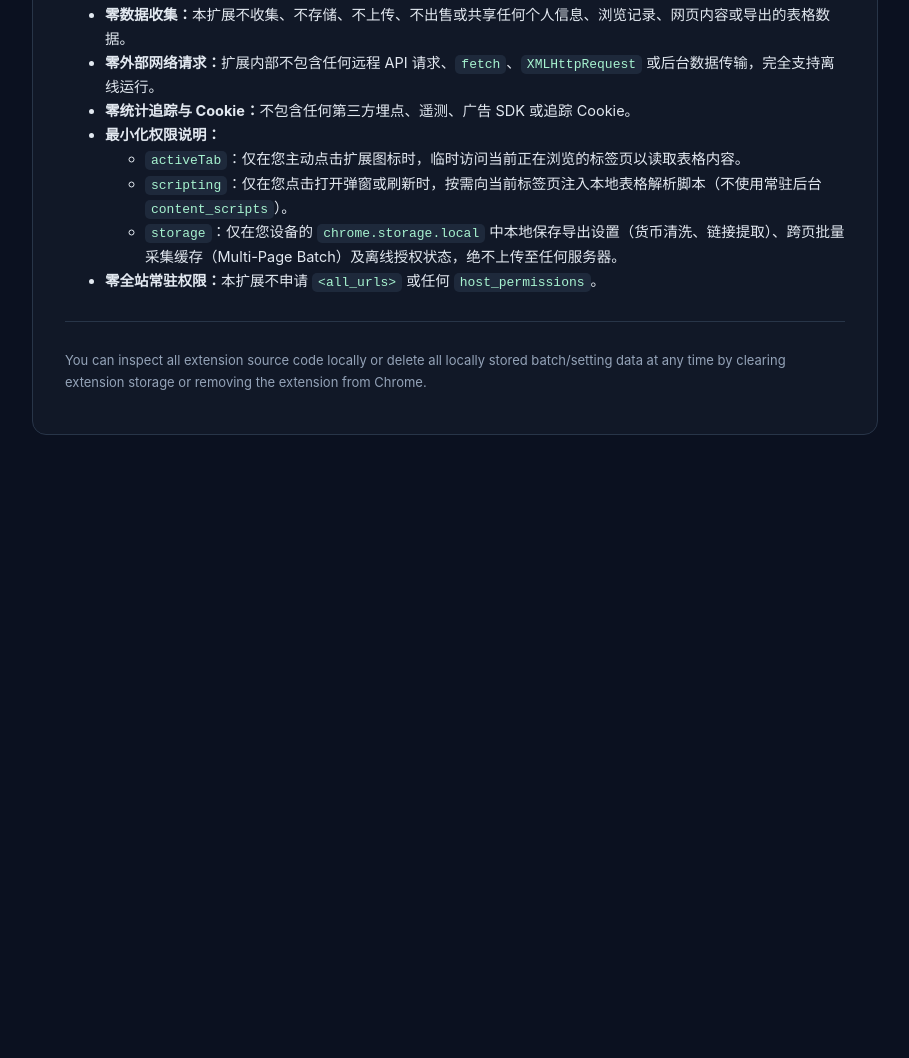
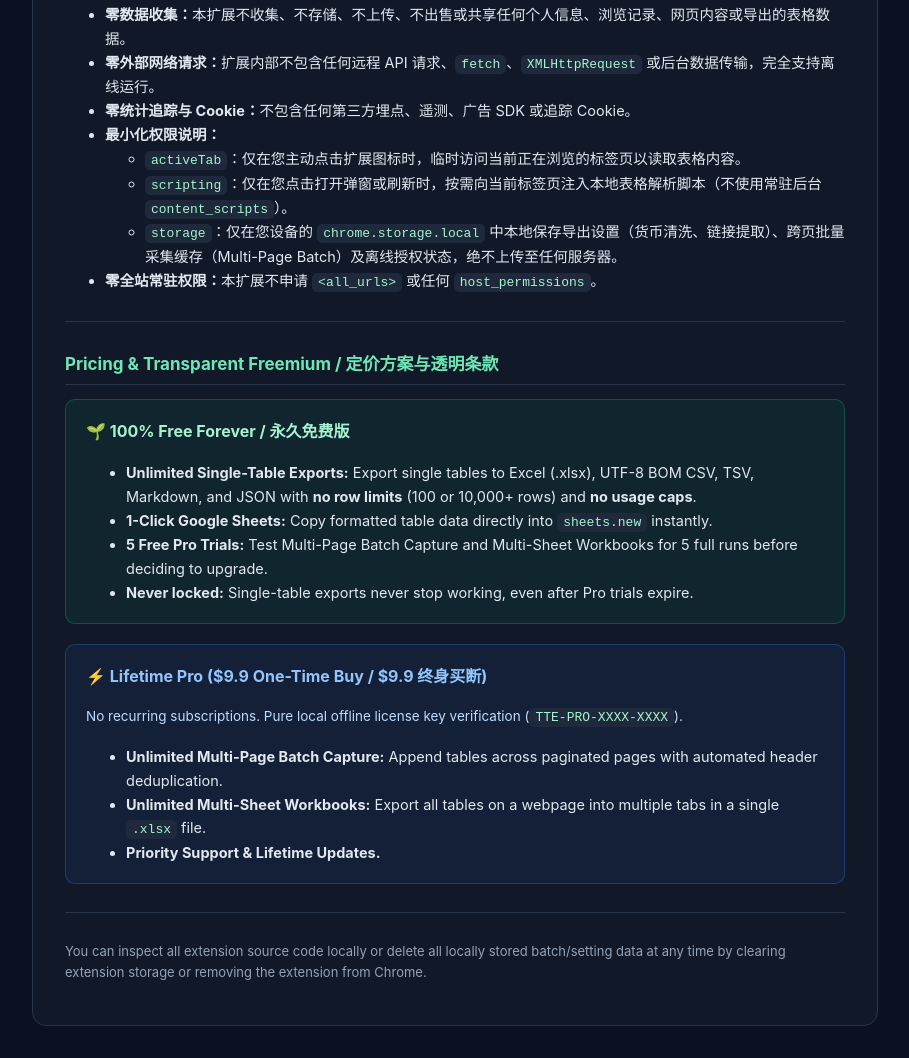
Before and after one commit to kuangyezhisheng/table-to-excel-privacy, a plain HTML site: page index.html in a window 1280 px wide. Shown: the part 871-1929 px from the top of the page, without its empty margins (185-1094 px from the left). Before the commit the page ends 1338 px from the top, so only its background shows below. Drawn offline with Linux system fonts and the light colour scheme.

Commit message:
Add transparent pricing and 5 free Pro trials architecture

```diff
--- a/index.html
+++ b/index.html
@@ -122,6 +122,33 @@
     </ul>
 
     <hr />
+
+    <section id="pro">
+      <h2>Pricing &amp; Transparent Freemium / 定价方案与透明条款</h2>
+      <div style="background: rgba(16, 185, 129, 0.08); border: 1px solid rgba(16, 185, 129, 0.3); border-radius: 10px; padding: 18px 20px; margin-bottom: 20px;">
+        <h3 style="margin-top: 0; color: #a7f3d0; font-size: 16px;">🌱 100% Free Forever / 永久免费版</h3>
+        <ul style="margin-bottom: 0;">
+          <li><strong>Unlimited Single-Table Exports:</strong> Export single tables to Excel (.xlsx), UTF-8 BOM CSV, TSV, Markdown, and JSON with <strong>no row limits</strong> (100 or 10,000+ rows) and <strong>no usage caps</strong>.</li>
+          <li><strong>1-Click Google Sheets:</strong> Copy formatted table data directly into <code>sheets.new</code> instantly.</li>
+          <li><strong>5 Free Pro Trials:</strong> Test Multi-Page Batch Capture and Multi-Sheet Workbooks for 5 full runs before deciding to upgrade.</li>
+          <li><strong>Never locked:</strong> Single-table exports never stop working, even after Pro trials expire.</li>
+        </ul>
+      </div>
+
+      <div style="background: rgba(59, 130, 246, 0.08); border: 1px solid rgba(59, 130, 246, 0.3); border-radius: 10px; padding: 18px 20px;">
+        <h3 style="margin-top: 0; color: #93c5fd; font-size: 16px;">⚡ Lifetime Pro ($9.9 One-Time Buy / $9.9 终身买断)</h3>
+        <p style="color: #bfdbfe; font-size: 13.5px; margin: 6px 0 12px 0;">
+          No recurring subscriptions. Pure local offline license key verification (<code>TTE-PRO-XXXX-XXXX</code>).
+        </p>
+        <ul style="margin-bottom: 0;">
+          <li><strong>Unlimited Multi-Page Batch Capture:</strong> Append tables across paginated pages with automated header deduplication.</li>
+          <li><strong>Unlimited Multi-Sheet Workbooks:</strong> Export all tables on a webpage into multiple tabs in a single <code>.xlsx</code> file.</li>
+          <li><strong>Priority Support &amp; Lifetime Updates.</strong></li>
+        </ul>
+      </div>
+    </section>
+
+    <hr />
     <p class="muted">
       You can inspect all extension source code locally or delete all locally stored batch/setting data at any time by clearing extension storage or removing the extension from Chrome.
     </p>
```
